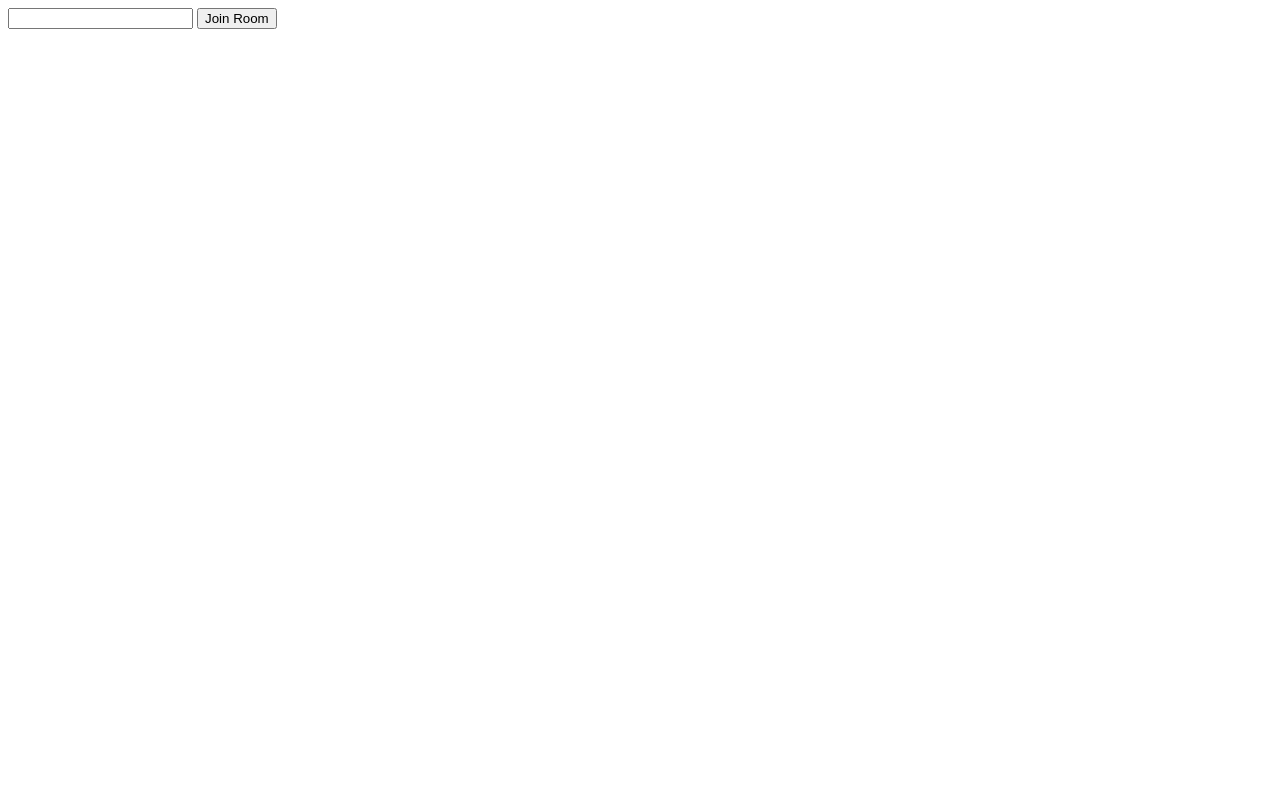
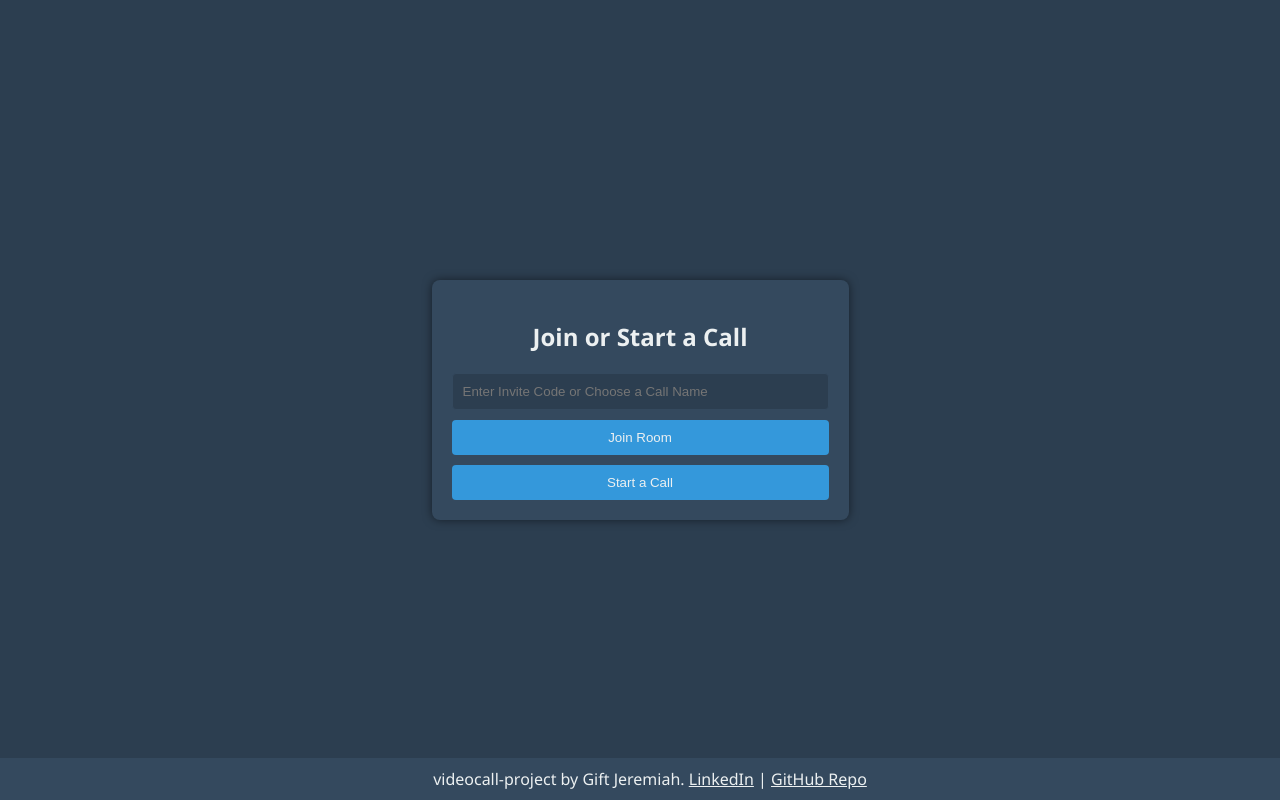
Before and after one commit to giftthedeveloper/Video-call-rtc-project, a website: page lobby.html in a window 1280 px wide. Drawn offline with Linux system fonts and the light colour scheme.

Commit message:
feat: edited the lobby page

```diff
--- a/lobby.html
+++ b/lobby.html
@@ -1,28 +1,113 @@
 <!DOCTYPE html>
-<html>
-    <head>
-        <meta charset="utf-8">
-        <meta http-equiv="X-UA-Compatible" content="IE-edge">
-        <title>Lobby</title>
-        <meta name="viewport" content="width=device-width, initial-scale=1">
-        <link rel="stylesheet" type="text/css" media="screen" href="lobby-style.css">
-    </head>
-    <body>
-        <main id="lobby-container">
-            <div id="form-container"></div>
+<html lang="en">
+<head>
+    <meta charset="utf-8">
+    <meta http-equiv="X-UA-Compatible" content="IE=edge">
+    <meta name="viewport" content="width=device-width, initial-scale=1">
+    <title>Lobby</title>
+    <link rel="stylesheet" href="lobby-style.css">
+    <style>
+        body {
+            font-family: 'Segoe UI', Tahoma, Geneva, Verdana, sans-serif;
+            margin: 0;
+            padding: 0;
+            background-color: #2c3e50; /* Dark background color */
+            color: #ecf0f1; /* Light text color */
+        }
 
-        </main>
+        #lobby-container {
+            display: flex;
+            align-items: center;
+            justify-content: center;
+            /* height: 100vh; */
+            min-height: 100vh; /* Set minimum height to full viewport height */
+            margin-bottom: -50px;
+        }
+
+        #join-form {
+            background-color: #34495e; /* Darker form background color */
+            border-radius: 8px;
+            box-shadow: 0 0 10px rgba(0, 0, 0, 0.5); /* Darker box shadow */
+            padding: 20px;
+            text-align: center;
+        }
+
+        #join-form input {
+            width: 100%;
+            padding: 10px;
+            margin-bottom: 10px;
+            box-sizing: border-box;
+            background-color: #2c3e50; /* Dark background color for input */
+            color: #ecf0f1; /* Light text color for input */
+            border: 1px solid #34495e; /* Darker border color */
+            border-radius: 4px;
+        }
+
+        #join-form input[type="submit"],
+        #start-call-btn {
+            background-color: #3498db; /* Dark blue button color */
+            color: #ecf0f1; /* Light text color for button */
+            cursor: pointer;
+            transition: background-color 0.3s ease;
+            border: none;
+            border-radius: 4px;
+            padding: 10px;
+            width: 100%;
+        }
+
+        #join-form input[type="submit"]:hover,
+        #start-call-btn:hover {
+            background-color: #2980b9; /* Darker blue on hover */
+
+        }
+        #footer {
+            text-align: center;
+            padding: 10px;
+            background-color: #34495e; /* Darker footer background color */
+            position: fixed;
+            bottom: 0;
+            width: 100%;
+            color: #ecf0f1; /* Light text color for footer */
+            margin-top: 50px; /* Adjust margin to position the footer */
+        }
+
+    </style>
+</head>
+<body>
+    <main id="lobby-container">
         <form id="join-form">
-            <input type="text" name="invite_link" required>
+            <h2 style="color: #ecf0f1;">Join or Start a Call</h2>
+            <input type="text" name="invite_link" placeholder="Enter Invite Code or Choose a Call Name" required>
             <input type="submit" value="Join Room">
+            <button id="start-call-btn" type="button">Start a Call</button>
         </form>
-    </body>
+
+    </main>
+    <footer id="footer">
+        videocall-project by Gift Jeremiah.
+        <a href="https://ng.linkedin.com/in/gift-jeremiah-1a413024b" style="color: #ecf0f1; text-decoration: underline;" target="_blank">LinkedIn</a>
+        |
+        <a href="https://github.com/giftthedeveloper" style="color: #ecf0f1; text-decoration: underline;" target="_blank">GitHub Repo</a>
+    </footer>
+
     <script>
-        let form = document.getElementById('join-form')
-        form.addEventListener('submit', (e) => {
-            e.preventDefault()
-            let inviteCode = e.target.invite_link.value
-            window.location = `index.html?room=${inviteCode}`
-        })
+        document.getElementById('join-form').addEventListener('submit', (e) => {
+            e.preventDefault();
+            let inviteCode = e.target.invite_link.value;
+            // let startCall = e.target.start_call.checked;
+
+            // if (startCall) {
+            //     const randomRoomId = Math.random().toString(36).substring(2, 14);
+            //     window.location = `index.html?room=${randomRoomId}`;
+            // } else {
+            window.location = `index.html?room=${inviteCode}`;
+
+        });
+
+        document.getElementById('start-call-btn').addEventListener('click', () => {
+            const randomRoomId = Math.random().toString(36).substring(2, 14);
+            window.location = `index.html?room=${randomRoomId}`;
+        });
     </script>
+</body>
 </html>
--- /dev/null
+++ b/package.json
@@ -0,0 +1,5 @@
+{
+  "dependencies": {
+    "socket.io-client": "^4.7.2"
+  }
+}
```
Also changed, not shown: lobby copy.html (added, +28 -0 lines), steps.MD (added, +6 -0 lines), 1 other file.
